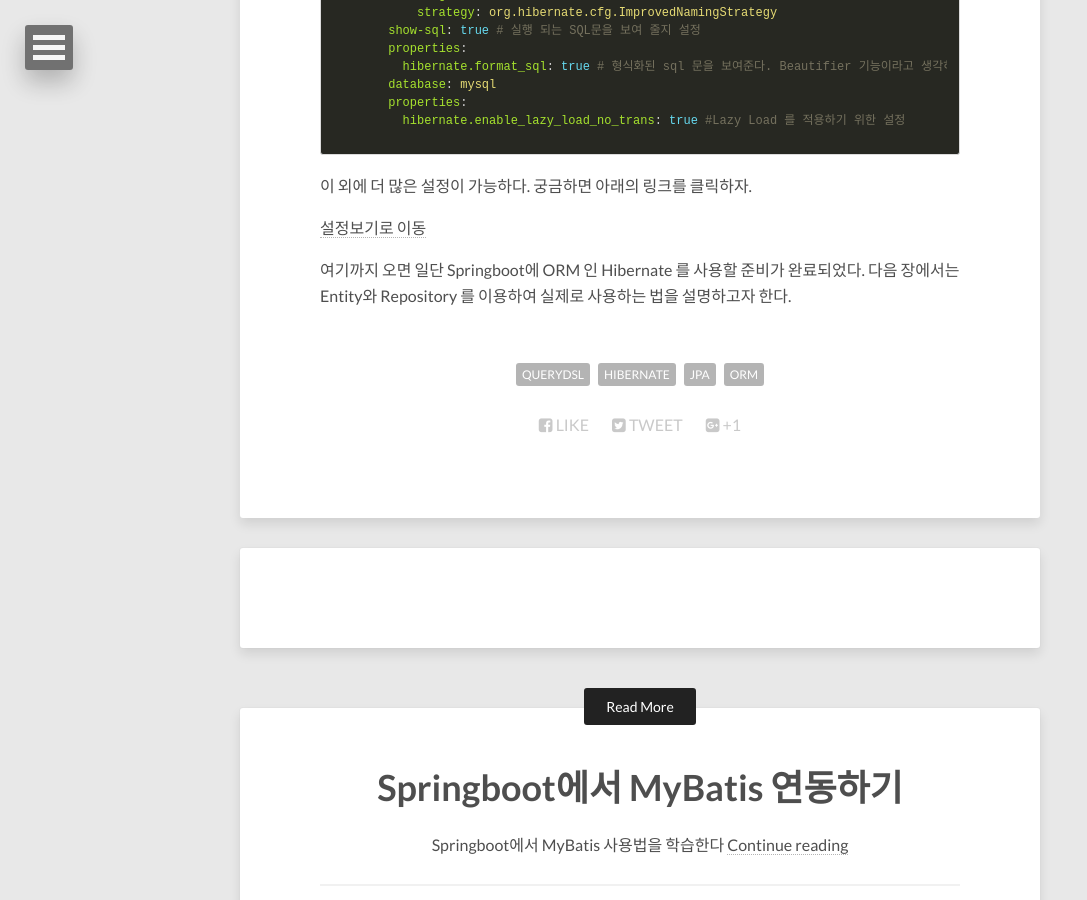
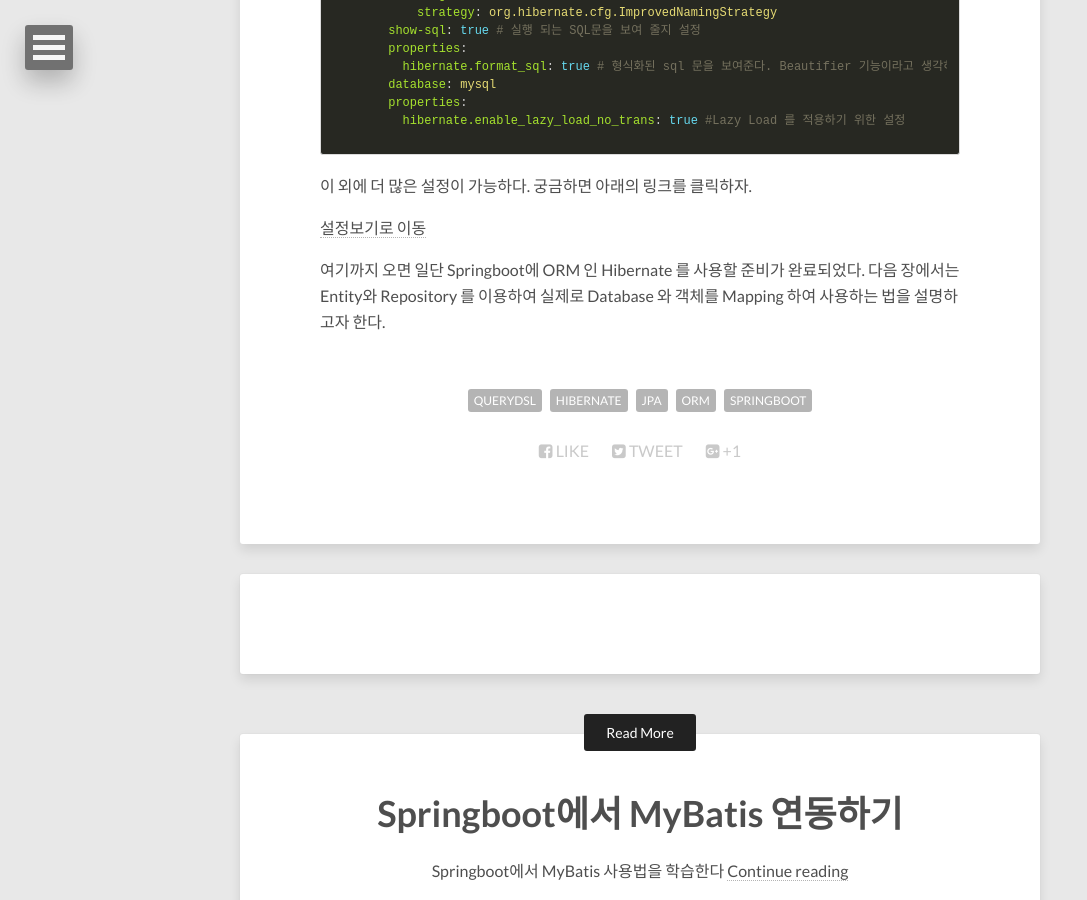
Before and after one commit to doohwan-yoo/doohwan-yoo.github.io, a Jekyll site: the page built from _posts/2017-05-21-data-jpa-1.md, in a window 1280 px wide and 900 px high, scrolled down 1199 px. Shown: the whole window, without its empty margins (0-1087 px from the left). Built offline with Jekyll 4.4.1, drawn with Linux system fonts in a browser that asks for light colours; nearby versions of some CDN libraries; comment, search, counter and statistics services are not loaded; some of the changed text lies outside the part shown.

Commit message:
Spring data JPA

```diff
--- a/_posts/2017-05-09-data-jpa-1.md
+++ b/_posts/2017-05-21-data-jpa-1.md
@@ -2,7 +2,7 @@
 layout: post
 title: "Springboot 에서 DATA-JPA 사용하기[1] - 기초 설정"
 description: "Springboot 에서 JPA와 하이버네이트를 사용하는 법을 배웁니다"
-tags: [querydsl, hibernate, jpa, orm]
+tags: [querydsl, hibernate, jpa, orm, springboot]
 ---
 ### ORM 이란
 ORM(Object Relational Mapping) 란 용어 그대로 객체와 관계형 데이터베이스의 데이터를 맵핑 해주는 것을 말한다. 필자가 사용해 본 ORM 은 Spring 에 Hibernate(JPA), Node.js 의 Sequelize, Bookshelf 이고 여기서는 Springboot에서 data-jap 를 사용해서 Springboot 와 데이터베이스간 데이터를 어떻게 처리하는지에 대해 설명하고자 한다.
@@ -49,4 +49,4 @@
 [설정보기로 이동](https://docs.jboss.org/hibernate/orm/3.3/reference/en-US/html/session-configuration.html#configuration-optional)
 
 여기까지 오면 일단 Springboot에 ORM 인 Hibernate 를 사용할 준비가 완료되었다.
-다음 장에서는 Entity와 Repository 를 이용하여 실제로 사용하는 법을 설명하고자 한다.
+다음 장에서는 Entity와 Repository 를 이용하여 실제로 Database 와 객체를 Mapping 하여 사용하는 법을 설명하고자 한다.
```
